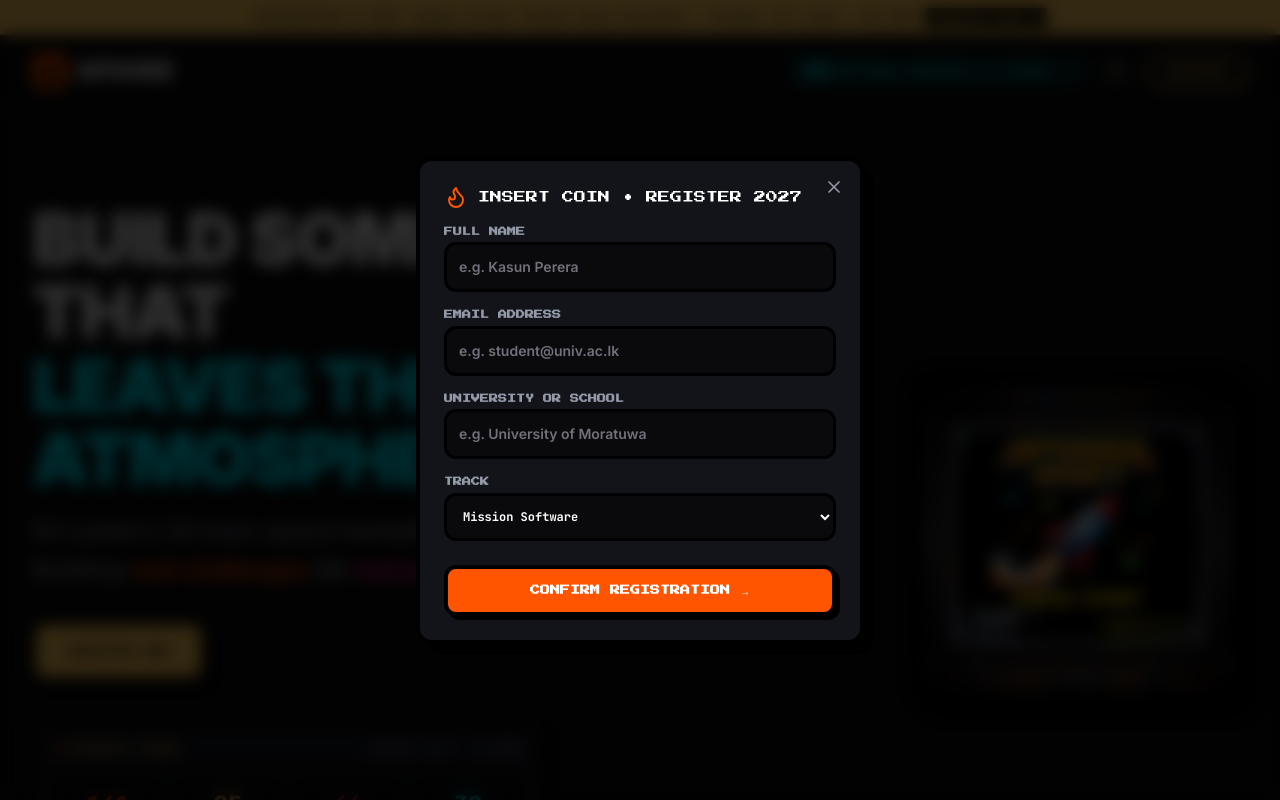
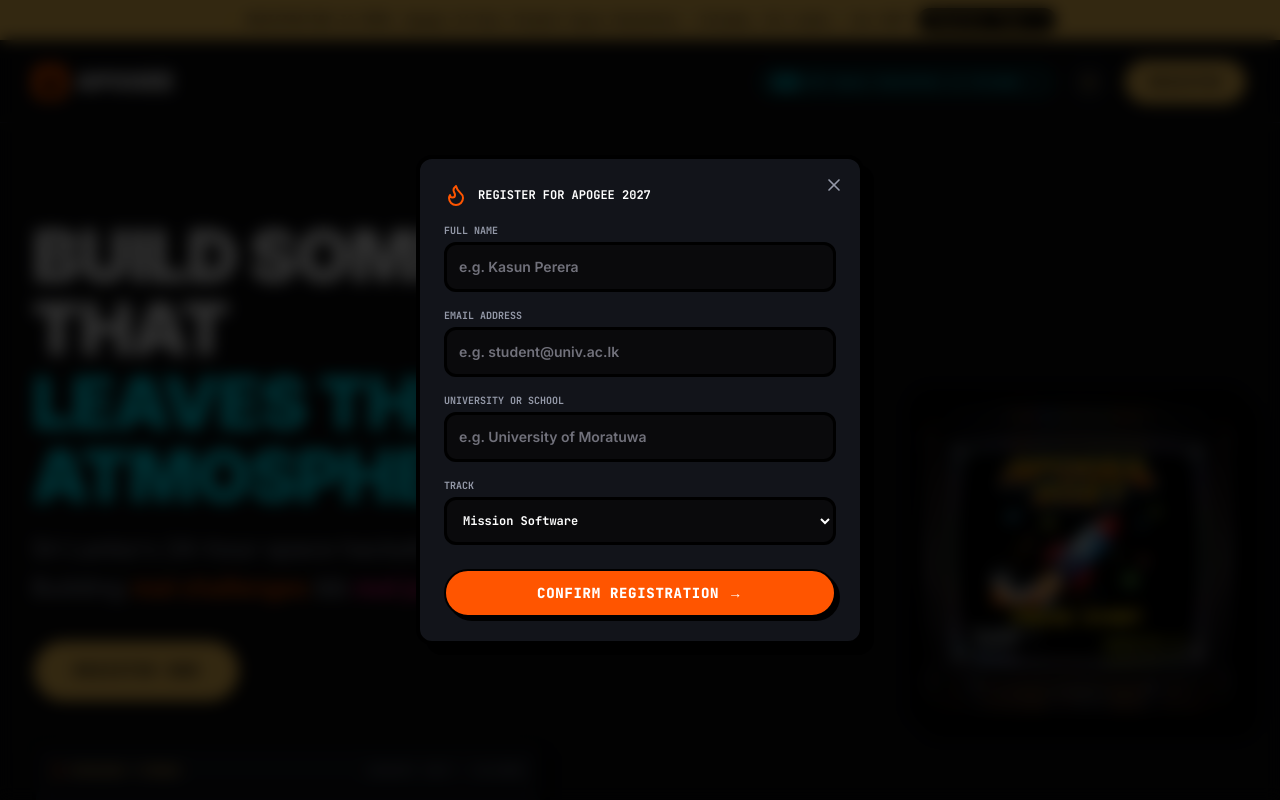
Before and after one commit to Thawshi-Srikanth/apogee, a Next.js app: page / in a window 1280 px wide. Both pictures are taken after a click on the button "Register Team". Shown: the top 800 px of the page. Built offline with nearby package versions, Linux system fonts and the light colour scheme.

Commit message:
feat: introduce reusable Button component and update UI elements to use it consistently across the application.

```diff
--- a/components/FooterCTA.tsx
+++ b/components/FooterCTA.tsx
@@ -2,6 +2,7 @@
 
 import React from "react";
 import { Flame } from "lucide-react";
+import { Button } from "@/components/ui/Button";
 
 interface FooterCTAProps {
   onOpenRegister: () => void;
@@ -19,12 +20,9 @@ export function FooterCTA({ onOpenRegister }: FooterCTAProps) {
               Your rocket doesn't <span className="text-[var(--accent-orange)]">build itself.</span>
             </h2>
 
-            <button
-              onClick={onOpenRegister}
-              className="rounded-xl border-4 border-black bg-[var(--accent-yellow)] px-9 py-4 font-pixel text-xs font-bold uppercase text-black hover:bg-[var(--accent-orange)] hover:text-white transition-all shadow-[6px_6px_0px_0px_#000] active:translate-x-[2px] active:translate-y-[2px]"
-            >
-              PRESS START → REGISTER NOW
-            </button>
+            <Button onClick={onOpenRegister} variant="primary" size="lg">
+              REGISTER NOW
+            </Button>
           </div>
         </div>
 
@@ -32,11 +30,11 @@ export function FooterCTA({ onOpenRegister }: FooterCTAProps) {
         <div className="pt-8 border-t-2 border-black grid grid-cols-4 sm:grid-cols-8 lg:grid-cols-12 gap-4 items-center font-mono text-xs text-[var(--text-muted)]">
           <div className="col-span-4 sm:col-span-4 lg:col-span-6 flex items-center gap-2">
             <Flame className="h-4 w-4 text-[var(--accent-orange)]" />
-            <span className="font-pixel text-[10px] text-[var(--text-cloud)] uppercase">APOGEE 2027</span>
+            <span className="font-mono font-bold text-[var(--text-cloud)] uppercase">APOGEE 2027</span>
             <span>• COLOMBO, SRI LANKA</span>
           </div>
 
-          <div className="col-span-4 sm:col-span-4 lg:col-span-6 flex sm:justify-end items-center font-pixel text-[9px] text-[var(--accent-yellow)]">
+          <div className="col-span-4 sm:col-span-4 lg:col-span-6 flex sm:justify-end items-center font-mono text-xs text-[var(--accent-yellow)]">
             <span>contact@apogee.lk</span>
           </div>
         </div>
--- a/components/Hero.tsx
+++ b/components/Hero.tsx
@@ -3,6 +3,7 @@
 import React, { useState, useEffect } from "react";
 import Image from "next/image";
 import { Clock } from "lucide-react";
+import { Button } from "@/components/ui/Button";
 
 interface HeroProps {
   onOpenRegister: () => void;
@@ -61,12 +62,12 @@ export function Hero({ onOpenRegister }: HeroProps) {
               <span className="font-bold text-[#f72585]">real judges</span>.
             </p>
 
-            <button
-              onClick={onOpenRegister}
-              className="rounded-xl border-4 border-black bg-[#ffc857] px-8 py-4 font-mono text-sm font-black uppercase text-black hover:bg-[#ff5500] hover:text-white transition-all shadow-[6px_6px_0px_0px_#000] active:translate-x-[2px] active:translate-y-[2px] active:shadow-[2px_2px_0px_0px_#000] mb-10"
-            >
-              REGISTER NOW
-            </button>
+            {/* Prominent Large Hero Button */}
+            <div className="mb-10">
+              <Button onClick={onOpenRegister} variant="primary" size="lg">
+                REGISTER NOW
+              </Button>
+            </div>
 
             {/* Countdown Bar */}
             <div className="w-full max-w-lg rounded-xl border-4 border-black bg-[var(--bg-card)] p-4 shadow-[6px_6px_0px_0px_#000]">
--- a/components/Navbar.tsx
+++ b/components/Navbar.tsx
@@ -2,6 +2,7 @@
 
 import React, { useState, useEffect } from "react";
 import { Flame, Sun, Moon, ArrowRight } from "lucide-react";
+import { Button } from "@/components/ui/Button";
 
 interface NavbarProps {
   onOpenRegister: () => void;
@@ -31,19 +32,19 @@ export function Navbar({ onOpenRegister }: NavbarProps) {
 
   return (
     <>
-      {/* Actionable Non-Sticky Top Banner */}
-      <div className="bg-[#ffc857] py-2 px-4 text-center font-mono text-xs font-bold text-black border-b-2 border-black flex items-center justify-center gap-2 flex-wrap">
+      {/* Top Banner Ticker */}
+      <div className="bg-[#ffc857] py-2 px-4 text-center font-mono text-xs font-bold text-black border-b-2 border-black flex items-center justify-center gap-2.5 flex-wrap">
         <span>⚡ REGISTRATION IS OPEN: Apogee 24-Hour Student Space Hackathon • Colombo, Sri Lanka • Jan 2027</span>
         <button
           onClick={onOpenRegister}
-          className="inline-flex items-center gap-1 rounded bg-black px-2.5 py-0.5 text-[11px] font-extrabold text-[#ffc857] hover:bg-[#ff5500] hover:text-white transition-colors"
+          className="inline-flex items-center gap-1.5 rounded-full bg-black px-3 py-1 font-mono text-xs font-black text-[#ffc857] hover:bg-[#ff5500] hover:text-white transition-colors cursor-pointer"
         >
           <span>Register Team</span>
-          <ArrowRight className="h-3 w-3" />
+          <ArrowRight className="h-3.5 w-3.5" />
         </button>
       </div>
 
-      {/* Main Non-Sticky Header */}
+      {/* Main Grid Header */}
       <header className="relative bg-[var(--header-bg)] py-4 border-b border-[var(--border-card)] transition-colors">
         <div className="mx-auto max-w-7xl px-4 sm:px-6 lg:px-8">
           <div className="grid grid-cols-4 sm:grid-cols-8 lg:grid-cols-12 gap-4 items-center">
@@ -61,11 +62,11 @@ export function Navbar({ onOpenRegister }: NavbarProps) {
             </div>
 
             {/* Actions */}
-            <div className="col-span-2 sm:col-span-5 lg:col-span-8 flex items-center justify-end gap-3">
+            <div className="col-span-2 sm:col-span-5 lg:col-span-8 flex items-center justify-end gap-3.5">
 
               <a
                 href="#tracks"
-                className="hidden md:inline-flex items-center gap-1.5 rounded-full border border-[#00f0ff]/40 bg-[#00f0ff]/10 px-3.5 py-1 font-mono text-xs font-bold text-[#00f0ff] hover:border-[#00f0ff] transition-colors"
+                className="hidden md:inline-flex items-center gap-1.5 rounded-full border border-[#00f0ff]/40 bg-[#00f0ff]/10 px-3.5 py-1.5 font-mono text-xs font-bold text-[#00f0ff] hover:border-[#00f0ff] transition-colors"
               >
                 <span className="rounded bg-[#00f0ff] px-1 py-0.2 text-[10px] font-black text-black uppercase">
                   NEW
@@ -73,24 +74,23 @@ export function Navbar({ onOpenRegister }: NavbarProps) {
                 <span>24H Space Hackathon in Colombo →</span>
               </a>
 
+              {/* Theme Toggle Button */}
               <button
                 onClick={toggleTheme}
-                className="flex h-9 w-9 items-center justify-center rounded-full border border-[var(--border-card)] bg-[var(--bg-card)] text-[var(--text-cloud)] hover:border-[var(--accent-yellow)] transition-colors"
+                className="flex h-10 w-10 items-center justify-center rounded-full border border-[var(--border-card)] bg-[var(--bg-card)] text-[var(--text-cloud)] hover:border-[var(--accent-yellow)] transition-colors cursor-pointer"
                 title={theme === "dark" ? "Switch to Light Mode" : "Switch to Dark Mode"}
               >
                 {theme === "dark" ? (
-                  <Sun className="h-4 w-4 text-[var(--accent-yellow)]" />
+                  <Sun className="h-4.5 w-4.5 text-[var(--accent-yellow)]" />
                 ) : (
-                  <Moon className="h-4 w-4 text-[var(--accent-cyan)]" />
+                  <Moon className="h-4.5 w-4.5 text-[var(--accent-cyan)]" />
                 )}
               </button>
 
-              <button
-                onClick={onOpenRegister}
-                className="rounded-full border-2 border-[#ffc857] px-5 py-1.5 font-mono text-xs font-black uppercase text-[#ffc857] hover:bg-[#ffc857] hover:text-black transition-all shadow-[2px_2px_0px_0px_rgba(255,200,87,0.3)]"
-              >
+              {/* Prominent Header Register Button */}
+              <Button onClick={onOpenRegister} variant="primary" size="md">
                 Register
-              </button>
+              </Button>
 
             </div>
 
--- a/components/RegisterModal.tsx
+++ b/components/RegisterModal.tsx
@@ -3,6 +3,7 @@
 import React, { useState } from "react";
 import { X, Flame, CheckCircle2 } from "lucide-react";
 import confetti from "canvas-confetti";
+import { Button } from "@/components/ui/Button";
 
 interface RegisterModalProps {
   isOpen: boolean;
@@ -47,7 +48,7 @@ export function RegisterModal({ isOpen, onClose }: RegisterModalProps) {
 
         <button
           onClick={resetAndClose}
-          className="absolute top-4 right-4 text-[var(--text-muted)] hover:text-white"
+          className="absolute top-4 right-4 text-[var(--text-muted)] hover:text-white cursor-pointer"
         >
           <X className="h-5 w-5" />
         </button>
@@ -56,14 +57,14 @@ export function RegisterModal({ isOpen, onClose }: RegisterModalProps) {
           <div>
             <div className="flex items-center gap-2.5 mb-4">
               <Flame className="h-6 w-6 text-[#ff5500]" />
-              <h3 className="font-pixel text-xs text-white uppercase">
-                INSERT COIN • REGISTER 2027
+              <h3 className="font-mono text-xs font-bold text-white uppercase">
+                REGISTER FOR APOGEE 2027
               </h3>
             </div>
 
             <form onSubmit={handleSubmit} className="space-y-4 font-sans">
               <div>
-                <label className="block font-pixel text-[9px] font-bold text-[var(--text-muted)] uppercase mb-1">
+                <label className="block font-mono text-[10px] font-bold text-[var(--text-muted)] uppercase mb-1">
                   Full Name
                 </label>
                 <input
@@ -77,7 +78,7 @@ export function RegisterModal({ isOpen, onClose }: RegisterModalProps) {
               </div>
 
               <div>
-                <label className="block font-pixel text-[9px] font-bold text-[var(--text-muted)] uppercase mb-1">
+                <label className="block font-mono text-[10px] font-bold text-[var(--text-muted)] uppercase mb-1">
                   Email Address
                 </label>
                 <input
@@ -91,7 +92,7 @@ export function RegisterModal({ isOpen, onClose }: RegisterModalProps) {
               </div>
 
               <div>
-                <label className="block font-pixel text-[9px] font-bold text-[var(--text-muted)] uppercase mb-1">
+                <label className="block font-mono text-[10px] font-bold text-[var(--text-muted)] uppercase mb-1">
                   University or School
                 </label>
                 <input
@@ -104,7 +105,7 @@ export function RegisterModal({ isOpen, onClose }: RegisterModalProps) {
               </div>
 
               <div>
-                <label className="block font-pixel text-[9px] font-bold text-[var(--text-muted)] uppercase mb-1">
+                <label className="block font-mono text-[10px] font-bold text-[var(--text-muted)] uppercase mb-1">
                   Track
                 </label>
                 <select
@@ -120,29 +121,25 @@ export function RegisterModal({ isOpen, onClose }: RegisterModalProps) {
                 </select>
               </div>
 
-              <button
-                type="submit"
-                className="w-full mt-2 rounded-xl border-4 border-black bg-[#ff5500] py-3.5 font-pixel text-[10px] font-bold uppercase text-white shadow-[4px_4px_0px_0px_#000] hover:bg-[#ffc857] hover:text-black transition-all"
-              >
-                CONFIRM REGISTRATION →
-              </button>
+              <div className="pt-2">
+                <Button type="submit" variant="accent" size="md" className="w-full">
+                  CONFIRM REGISTRATION →
+                </Button>
+              </div>
             </form>
           </div>
         ) : (
           <div className="py-6 text-center">
             <CheckCircle2 className="h-12 w-12 text-[#ffc857] mx-auto mb-3" />
-            <h3 className="font-pixel text-sm text-white mb-2 uppercase">
+            <h3 className="font-heading text-xl font-bold text-white mb-2 uppercase">
               PLAYER 1 READY!
             </h3>
             <p className="font-sans text-sm text-[var(--text-muted)] mb-6">
               Welcome, <span className="text-white font-bold">{formData.name}</span>. Details sent to <span className="font-mono text-xs text-[#ffc857]">{formData.email}</span>.
             </p>
-            <button
-              onClick={resetAndClose}
-              className="rounded-xl border-3 border-black bg-[#ff5500] px-6 py-2.5 font-pixel text-[9px] font-bold text-white shadow-[3px_3px_0px_0px_#000]"
-            >
+            <Button onClick={resetAndClose} variant="primary" size="sm">
               DONE
-            </button>
+            </Button>
           </div>
         )}
 
--- /dev/null
+++ b/components/ui/Button.tsx
@@ -0,0 +1,47 @@
+"use client";
+
+import React from "react";
+
+export interface ButtonProps extends React.ButtonHTMLAttributes<HTMLButtonElement> {
+  variant?: "primary" | "secondary" | "ghost" | "accent";
+  size?: "sm" | "md" | "lg";
+  children: React.ReactNode;
+  className?: string;
+}
+
+export function Button({
+  variant = "primary",
+  size = "md",
+  children,
+  className = "",
+  ...props
+}: ButtonProps) {
+  const baseStyles =
+    "inline-flex items-center justify-center font-mono font-black uppercase tracking-wider rounded-full transition-all focus:outline-none disabled:opacity-50 disabled:pointer-events-none active:translate-x-[2px] active:translate-y-[2px] cursor-pointer";
+
+  const variantStyles = {
+    primary:
+      "bg-[#ffc857] text-black border-2 border-black shadow-[4px_4px_0px_0px_#000000] hover:bg-[#ff5500] hover:text-white hover:shadow-[6px_6px_0px_0px_#000000]",
+    secondary:
+      "bg-[var(--bg-card)] text-[#ffc857] border-2 border-[#ffc857] shadow-[3px_3px_0px_0px_rgba(255,200,87,0.3)] hover:bg-[#ffc857] hover:text-black hover:shadow-[5px_5px_0px_0px_#000]",
+    accent:
+      "bg-[#ff5500] text-white border-2 border-black shadow-[4px_4px_0px_0px_#000000] hover:bg-[#ffc857] hover:text-black hover:shadow-[6px_6px_0px_0px_#000000]",
+    ghost:
+      "bg-transparent text-[var(--text-cloud)] hover:text-[#ffc857] hover:bg-[var(--bg-card)]",
+  };
+
+  const sizeStyles = {
+    sm: "px-4 py-2 text-xs",
+    md: "px-6 py-3 text-xs sm:text-sm",
+    lg: "px-8 py-4 sm:px-10 sm:py-4.5 text-sm sm:text-base",
+  };
+
+  return (
+    <button
+      className={`${baseStyles} ${variantStyles[variant]} ${sizeStyles[size]} ${className}`}
+      {...props}
+    >
+      {children}
+    </button>
+  );
+}
```
